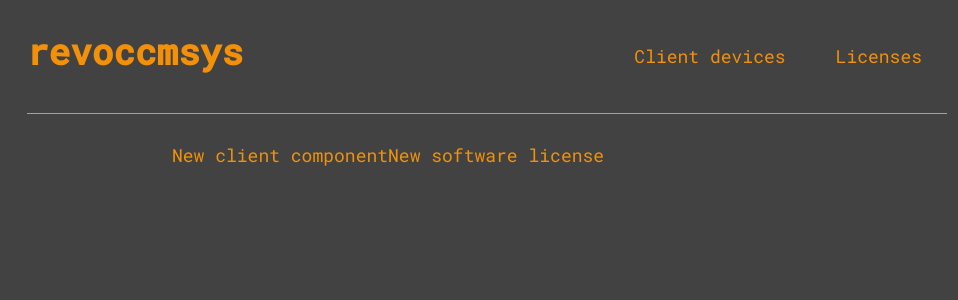
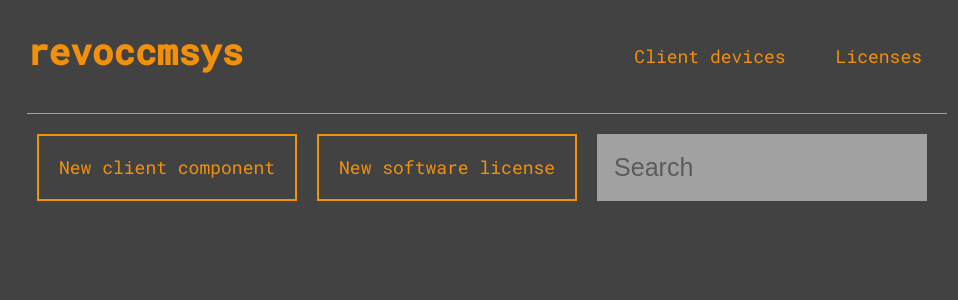
Before and after one commit to xeofd/opencmsys, a PHP site: page / in a window 1280 px wide. Shown: the top 300 px of the page, without its empty margins (153-1111 px from the left). Run offline with PHP 8.4, Linux system fonts and the light colour scheme.

Commit message:
Tuesday night 2

```diff
--- a/css/core.css
+++ b/css/core.css
@@ -12,7 +12,6 @@ body{
 a{
     color: rgb(242, 145, 9);
     text-decoration: none;
-    font-weight: bold;
 }
 a:hover{
     color: rgb(193, 116, 7);
@@ -64,6 +63,31 @@ ul{
 /* Nav styling */
 
 nav{
-    margin: 10px auto;
     padding: 10px;
+    text-align: center;
 }
+.nav-block{
+    margin: 10px;
+    padding: 0 20px;
+    border: 2px solid rgb(242, 145, 9);
+}
+.nav-block:hover{
+    background: rgb(242, 145, 9);
+    color: rgb(32, 32, 32);
+}
+.nav-block-search{
+    padding: 0;
+    border: none;
+}
+.nav-search{
+    width: 330px;
+    height: 67px;
+    padding: 5px 15px;
+    border: 2px solid rgb(255,255,255);
+    font-size: 25px;
+    color: rgb(32, 32, 32);
+    opacity: 0.5;
+}
+.nav-search:hover, .nav-search:focus{
+    opacity: 1;
+}
--- a/index.html
+++ b/index.html
@@ -38,7 +38,7 @@
 
         </header>
 
-        <nav class="container-medium">
+        <nav class="container-large">
 
             <ul>
 
@@ -54,10 +54,26 @@
 
                 </li></a>
 
+                <li class="left nav-block nav-block-search">
+
+                    <form>
+
+                        <input type="search" placeholder="Search" class="nav-search" id="nav_search" name="nav_search" />
+
+                    </form>
+
+                </li>
+
             </ul>
 
         </nav>
 
+        <content>
+
+
+
+        </content>
+
     </body>
 
 </html>
```
